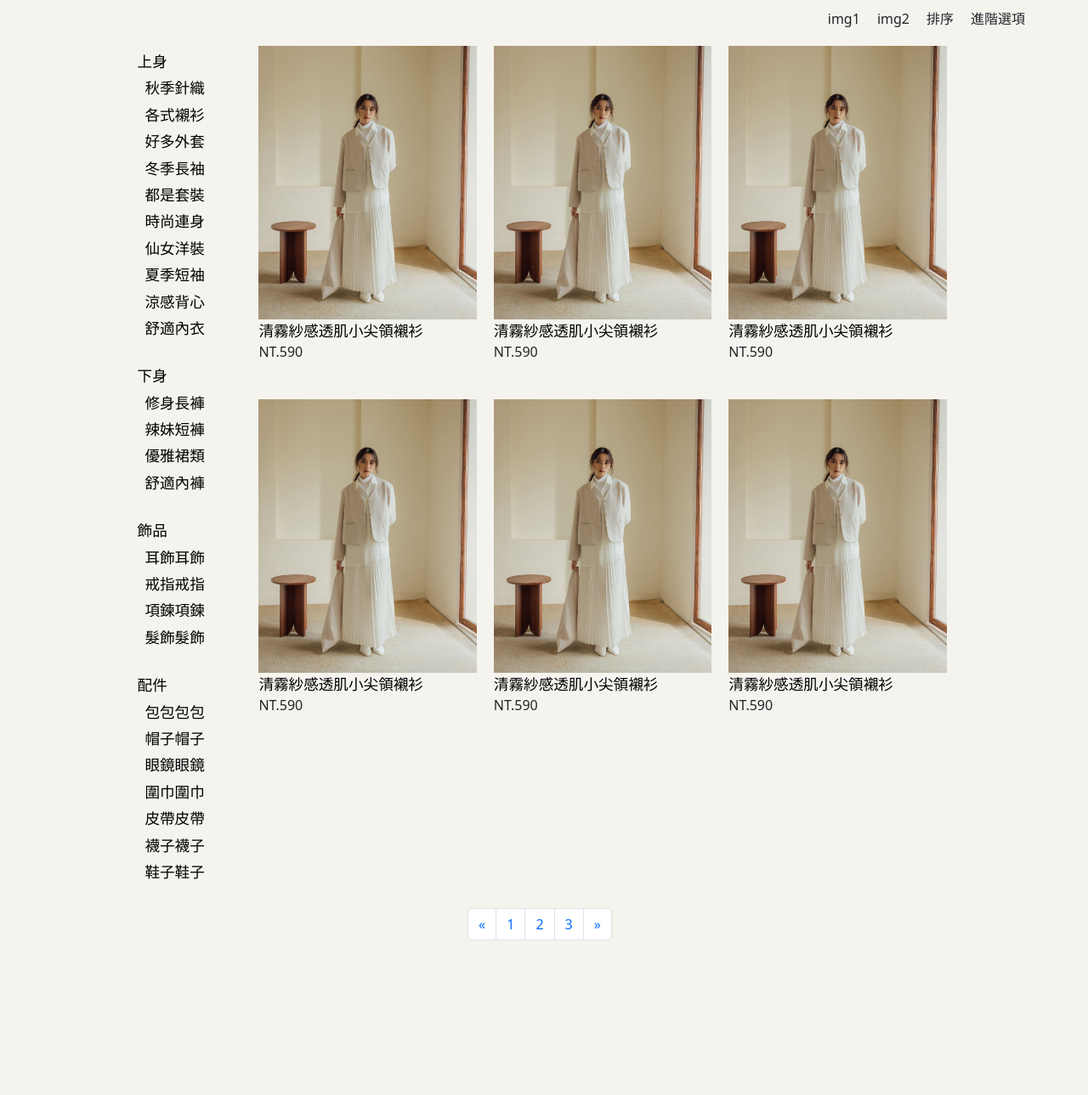
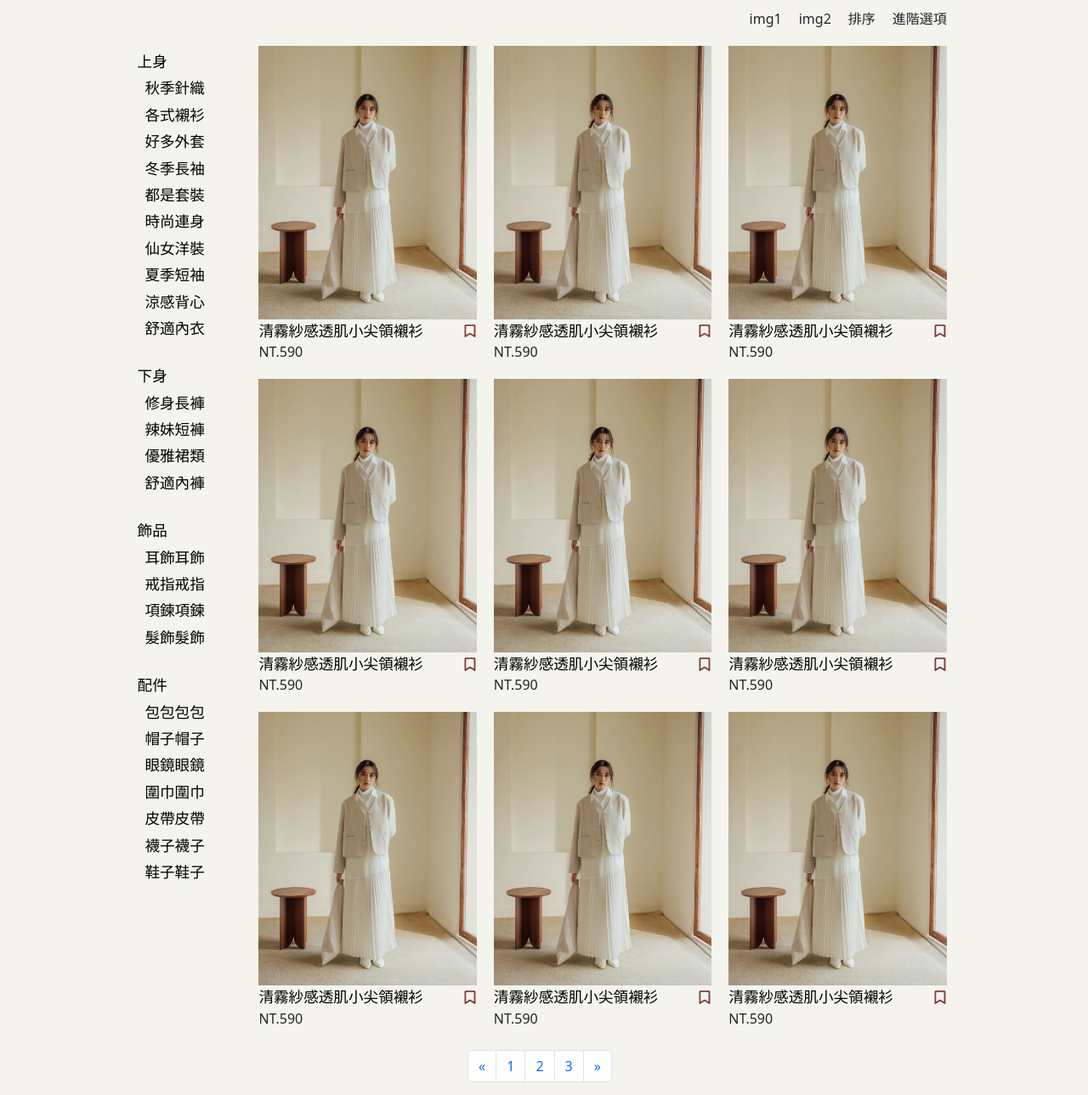
Before and after one commit to F2E2023-age25/e-commerce, a PHP site: page /products.html in a window 1280 px wide. Shown: the part 100-1389 px from the top of the page at 85% size. Before the commit the page ends 1207 px from the top, so only its background shows below. Run offline with PHP 8.4, Linux system fonts and the light colour scheme.

Commit message:
feat: add favorite img and tab version search function alignment

```diff
--- a/02_products.css
+++ b/02_products.css
@@ -53,10 +53,20 @@ header {
   display: none;
 }
 
+.favorite {
+  width: 1rem;
+}
+
 @media screen and (min-width: 768px) {
   header {
     height: 100px;
     background-color: rgb(33, 187, 198);
+  }
+
+  .products-search {
+    width: 92%;
+    /* clac不起作用 */
+    /* width: calc(100% - ((80% -(80% * 90%)))); */
   }
 
   .list-mode {
--- a/products.html
+++ b/products.html
@@ -71,56 +71,111 @@
           <div class="what02 d-flex flex-wrap">
             <div class="product">
               <img src="./1.jpg" alt="" />
+              <div class="d-flex justify-content-between">
                 <div class="product-text">
                   <a href="" class="item-name">清霧紗感透肌小尖領襯衫</a>
                   <p class="price">NT.590</p>
                 </div>
-            <div class="favorite"><img src="" alt="" /></div>
+                <div class="favorite">
+                  <img src="./icon_collect.png" alt="" />
                 </div>
-
+              </div>
+            </div>
             <div class="product">
               <img src="./1.jpg" alt="" />
+              <div class="d-flex justify-content-between">
                 <div class="product-text">
                   <a href="" class="item-name">清霧紗感透肌小尖領襯衫</a>
                   <p class="price">NT.590</p>
                 </div>
-            <div class="favorite"><img src="" alt="" /></div>
+                <div class="favorite">
+                  <img src="./icon_collect.png" alt="" />
                 </div>
-
+              </div>
+            </div>
             <div class="product">
               <img src="./1.jpg" alt="" />
+              <div class="d-flex justify-content-between">
                 <div class="product-text">
                   <a href="" class="item-name">清霧紗感透肌小尖領襯衫</a>
                   <p class="price">NT.590</p>
                 </div>
-            <div class="favorite"><img src="" alt="" /></div>
+                <div class="favorite">
+                  <img src="./icon_collect.png" alt="" />
                 </div>
-
+              </div>
+            </div>
             <div class="product">
               <img src="./1.jpg" alt="" />
+              <div class="d-flex justify-content-between">
                 <div class="product-text">
                   <a href="" class="item-name">清霧紗感透肌小尖領襯衫</a>
                   <p class="price">NT.590</p>
                 </div>
-            <div class="favorite"><img src="" alt="" /></div>
+                <div class="favorite">
+                  <img src="./icon_collect.png" alt="" />
                 </div>
-
+              </div>
+            </div>
             <div class="product">
               <img src="./1.jpg" alt="" />
+              <div class="d-flex justify-content-between">
                 <div class="product-text">
                   <a href="" class="item-name">清霧紗感透肌小尖領襯衫</a>
                   <p class="price">NT.590</p>
                 </div>
-            <div class="favorite"><img src="" alt="" /></div>
+                <div class="favorite">
+                  <img src="./icon_collect.png" alt="" />
                 </div>
-
+              </div>
+            </div>
             <div class="product">
               <img src="./1.jpg" alt="" />
+              <div class="d-flex justify-content-between">
                 <div class="product-text">
                   <a href="" class="item-name">清霧紗感透肌小尖領襯衫</a>
                   <p class="price">NT.590</p>
                 </div>
-            <div class="favorite"><img src="" alt="" /></div>
+                <div class="favorite">
+                  <img src="./icon_collect.png" alt="" />
+                </div>
+              </div>
+            </div>
+            <div class="product">
+              <img src="./1.jpg" alt="" />
+              <div class="d-flex justify-content-between">
+                <div class="product-text">
+                  <a href="" class="item-name">清霧紗感透肌小尖領襯衫</a>
+                  <p class="price">NT.590</p>
+                </div>
+                <div class="favorite">
+                  <img src="./icon_collect.png" alt="" />
+                </div>
+              </div>
+            </div>
+            <div class="product">
+              <img src="./1.jpg" alt="" />
+              <div class="d-flex justify-content-between">
+                <div class="product-text">
+                  <a href="" class="item-name">清霧紗感透肌小尖領襯衫</a>
+                  <p class="price">NT.590</p>
+                </div>
+                <div class="favorite">
+                  <img src="./icon_collect.png" alt="" />
+                </div>
+              </div>
+            </div>
+            <div class="product">
+              <img src="./1.jpg" alt="" />
+              <div class="d-flex justify-content-between">
+                <div class="product-text">
+                  <a href="" class="item-name">清霧紗感透肌小尖領襯衫</a>
+                  <p class="price">NT.590</p>
+                </div>
+                <div class="favorite">
+                  <img src="./icon_collect.png" alt="" />
+                </div>
+              </div>
             </div>
           </div>
         </div>
```
Also changed, not shown: icon_collect.png (added). Lines whose indentation alone changed are shown as unchanged.
